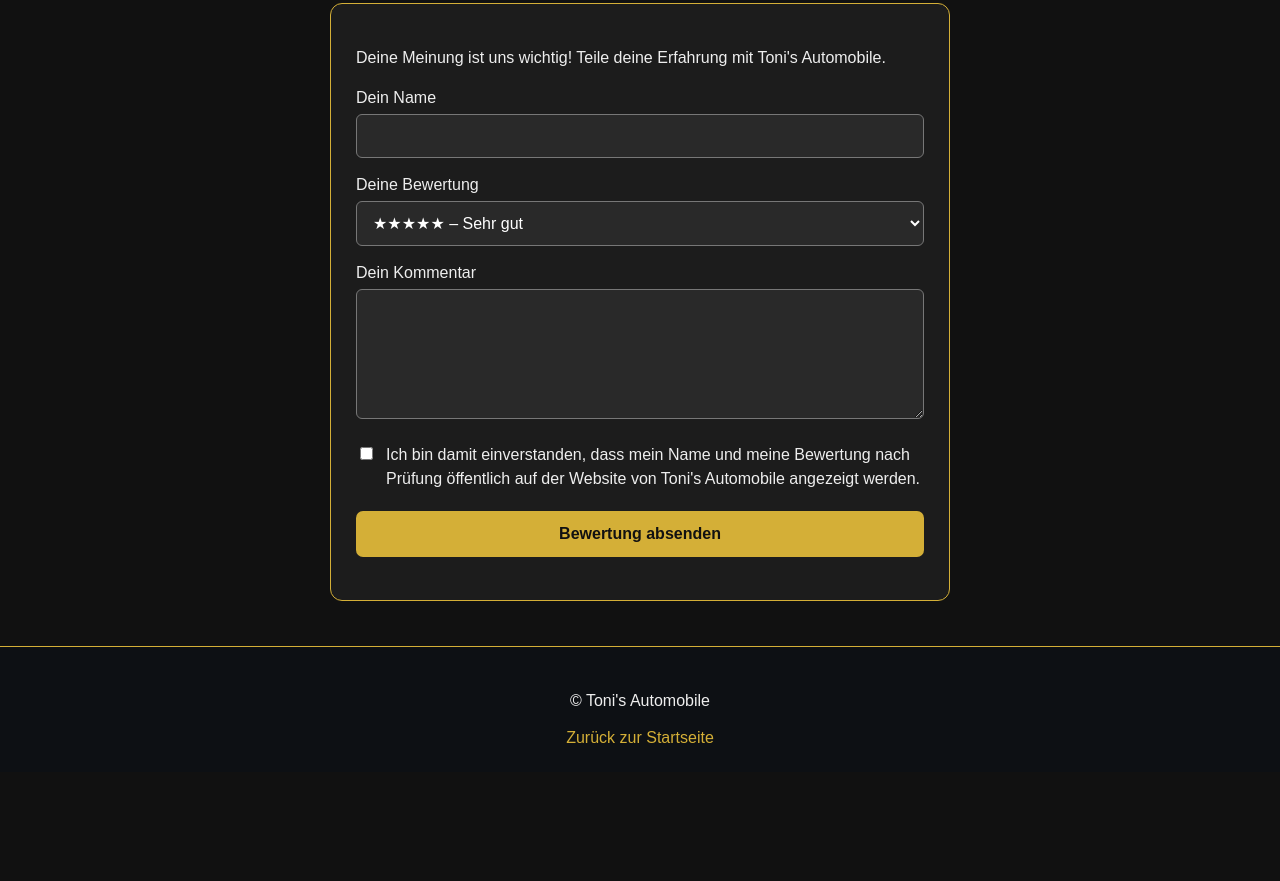
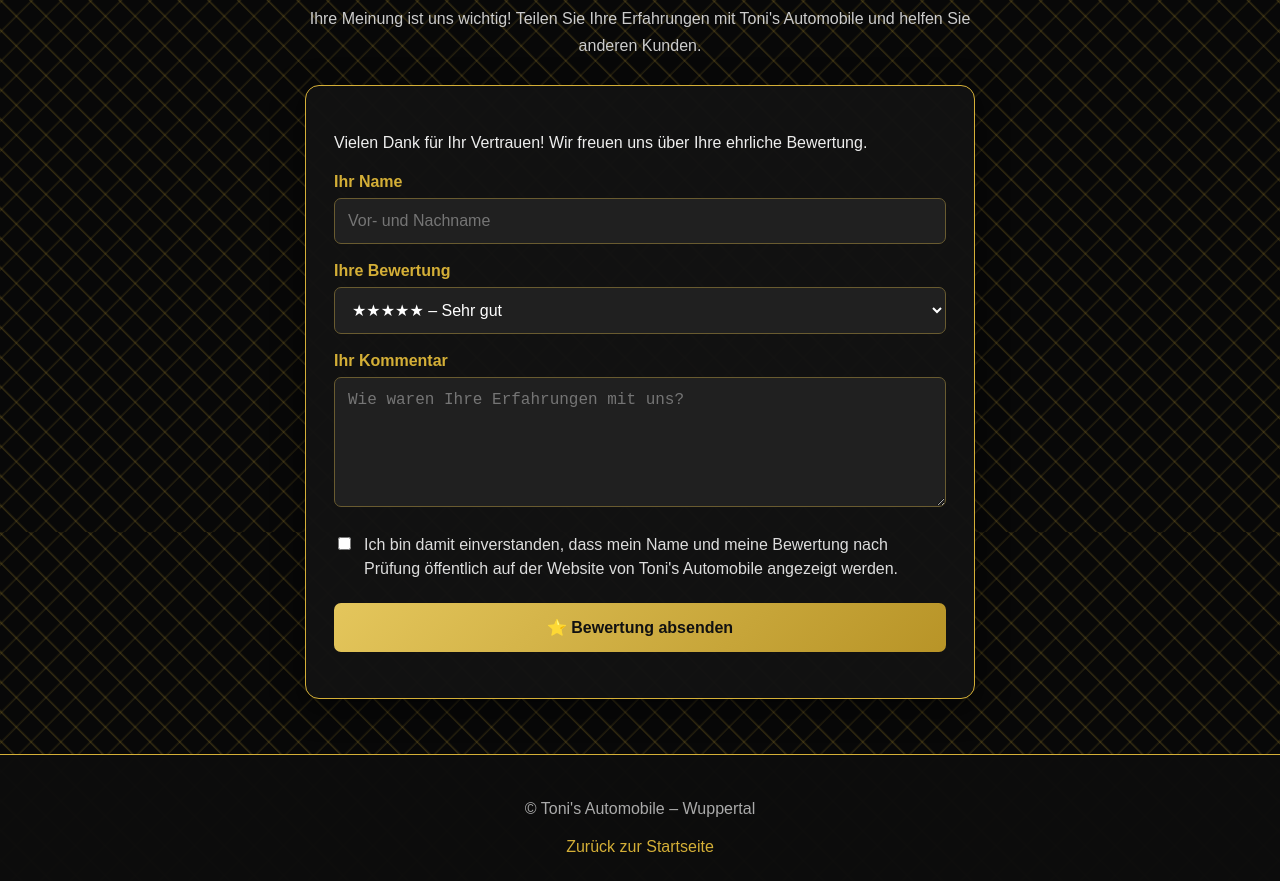
Before and after one commit to tonisautomobile1/tonis-automobile, a plain HTML site: page bewertung.html in a window 1280 px wide. Shown: the part 268-1149 px from the top of the page. Before the commit the page ends 1040 px from the top, so only its background shows below. Drawn offline with nearby package versions, Linux system fonts and the light colour scheme.

Commit message:
Refine layout and text in bewertung.html
Updated text for consistency and improved styling in bewertung.html.

```diff
--- a/bewertung.html
+++ b/bewertung.html
@@ -4,15 +4,37 @@
 <head>
   <meta charset="UTF-8">
   <meta name="viewport" content="width=device-width, initial-scale=1.0">
+  <meta name="theme-color" content="#080808">
   <title>Kundenbewertung – Toni's Automobile</title>
+
   <style>
     * { box-sizing: border-box; }
 
-    :root { --gold: #d4af37; }
+    :root {
+      --gold: #d4af37;
+      --dark: #080808;
+      --panel: rgba(18,18,18,.96);
+    }
 
     body {
       margin: 0;
-      background: #111;
+      background-color: var(--dark);
+      background-image:
+        repeating-linear-gradient(
+          45deg,
+          transparent 0px,
+          transparent 18px,
+          rgba(212,175,55,.22) 19px,
+          transparent 21px
+        ),
+        repeating-linear-gradient(
+          -45deg,
+          transparent 0px,
+          transparent 18px,
+          rgba(212,175,55,.14) 19px,
+          transparent 21px
+        );
+      background-attachment: fixed;
       color: #eee;
       font-family: Arial, sans-serif;
     }
@@ -24,8 +46,9 @@
       flex-wrap: wrap;
       gap: 15px;
       padding: 15px 25px;
-      background: #0d1014;
+      background: rgba(13,13,13,.97);
       border-bottom: 1px solid var(--gold);
+      box-shadow: 0 3px 15px rgba(0,0,0,.5);
     }
 
     .logo img {
@@ -43,27 +66,38 @@
     nav a {
       color: var(--gold);
       text-decoration: none;
+      font-weight: bold;
+      transition: color .2s;
     }
 
     nav a:hover { color: white; }
 
     .container {
-      max-width: 650px;
-      margin: 35px auto;
+      max-width: 700px;
+      margin: 45px auto;
       padding: 0 15px;
     }
 
     h1 {
       color: var(--gold);
       text-align: center;
+      font-size: 30px;
+      text-shadow: 0 0 12px rgba(212,175,55,.2);
+    }
+
+    .subtitle {
+      text-align: center;
+      color: #ccc;
+      line-height: 1.7;
     }
 
     .panel {
-      background: #1c1c1c;
+      background: var(--panel);
       border: 1px solid var(--gold);
-      border-radius: 12px;
-      padding: 25px;
+      border-radius: 14px;
+      padding: 28px;
       margin-top: 25px;
+      box-shadow: 0 8px 30px rgba(0,0,0,.6);
     }
 
     p { line-height: 1.6; }
@@ -71,16 +105,24 @@
     label {
       display: block;
       margin: 18px 0 7px;
+      color: var(--gold);
+      font-weight: bold;
     }
 
     input, select, textarea {
       width: 100%;
-      padding: 12px;
-      border-radius: 6px;
-      border: 1px solid #777;
-      background: #292929;
+      padding: 13px;
+      border-radius: 7px;
+      border: 1px solid #695b30;
+      background: #202020;
       color: white;
       font-size: 16px;
+      outline: none;
+    }
+
+    input:focus, select:focus, textarea:focus {
+      border-color: var(--gold);
+      box-shadow: 0 0 7px rgba(212,175,55,.25);
     }
 
     textarea {
@@ -92,43 +134,55 @@
       display: flex;
       align-items: flex-start;
       gap: 10px;
-      margin: 20px 0;
+      margin: 22px 0;
       line-height: 1.5;
+      color: #ddd;
+      font-weight: normal;
     }
 
     .consent input {
       width: auto;
       margin-top: 4px;
+      accent-color: var(--gold);
     }
 
     button {
       width: 100%;
-      padding: 14px;
-      background: var(--gold);
+      padding: 15px;
+      background: linear-gradient(135deg, #e4c65c, #b89427);
       color: #111;
       border: none;
       border-radius: 7px;
       font-size: 16px;
       font-weight: bold;
       cursor: pointer;
+      transition: .2s;
+    }
+
+    button:hover {
+      filter: brightness(1.12);
+      transform: translateY(-1px);
     }
 
     button:disabled {
       opacity: .6;
       cursor: not-allowed;
+      transform: none;
     }
 
     #reviewMessage {
       margin-top: 18px;
       overflow-wrap: anywhere;
+      text-align: center;
     }
 
     footer {
-      margin-top: 45px;
+      margin-top: 55px;
       padding: 25px;
       text-align: center;
-      background: #0d1014;
+      background: rgba(13,13,13,.97);
       border-top: 1px solid var(--gold);
+      color: #aaa;
     }
 
     footer a {
@@ -136,13 +190,22 @@
       text-decoration: none;
     }
 
+    footer a:hover { color: white; }
+
     @media (max-width: 600px) {
       header {
         justify-content: center;
         text-align: center;
       }
 
-      nav { justify-content: center; }
+      nav {
+        justify-content: center;
+        gap: 13px;
+      }
+
+      .container { margin: 30px auto; }
+      .panel { padding: 20px; }
+      h1 { font-size: 25px; }
     }
   </style>
 </head>
@@ -167,14 +230,23 @@
 <main class="container">
   <h1>⭐ Kundenbewertung</h1>
 
+  <p class="subtitle">
+    Ihre Meinung ist uns wichtig! Teilen Sie Ihre Erfahrungen
+    mit Toni's Automobile und helfen Sie anderen Kunden.
+  </p>
+
   <div class="panel">
-    <p>Deine Meinung ist uns wichtig! Teile deine Erfahrung mit Toni's Automobile.</p>
+    <p>
+      Vielen Dank für Ihr Vertrauen!
+      Wir freuen uns über Ihre ehrliche Bewertung.
+    </p>
 
     <form id="reviewForm">
-      <label for="reviewName">Dein Name</label>
-      <input id="reviewName" type="text" maxlength="80" required>
+      <label for="reviewName">Ihr Name</label>
+      <input id="reviewName" type="text" maxlength="80"
+             placeholder="Vor- und Nachname" required>
 
-      <label for="reviewStars">Deine Bewertung</label>
+      <label for="reviewStars">Ihre Bewertung</label>
       <select id="reviewStars" required>
         <option value="5">★★★★★ – Sehr gut</option>
         <option value="4">★★★★ – Gut</option>
@@ -183,26 +255,36 @@
         <option value="1">★ – Sehr schlecht</option>
       </select>
 
-      <label for="reviewComment">Dein Kommentar</label>
-      <textarea id="reviewComment" maxlength="1000" required></textarea>
+      <label for="reviewComment">Ihr Kommentar</label>
+      <textarea id="reviewComment" maxlength="1000"
+                placeholder="Wie waren Ihre Erfahrungen mit uns?"
+                required></textarea>
 
       <label class="consent">
         <input type="checkbox" id="reviewConsent" required>
-        <span>Ich bin damit einverstanden, dass mein Name und meine Bewertung nach Prüfung öffentlich auf der Website von Toni's Automobile angezeigt werden.</span>
+        <span>
+          Ich bin damit einverstanden, dass mein Name und meine
+          Bewertung nach Prüfung öffentlich auf der Website von
+          Toni's Automobile angezeigt werden.
+        </span>
       </label>
 
-      <button type="submit" id="submitButton">Bewertung absenden</button>
+      <button type="submit" id="submitButton">
+        ⭐ Bewertung absenden
+      </button>
+
       <p id="reviewMessage" aria-live="polite"></p>
     </form>
   </div>
 </main>
 
 <footer>
-  <p>© Toni's Automobile</p>
+  <p>© Toni's Automobile – Wuppertal</p>
   <a href="index.html">Zurück zur Startseite</a>
 </footer>
 
 <script src="https://cdn.jsdelivr.net/npm/@supabase/supabase-js@2"></script>
+
 <script>
   const db = supabase.createClient(
     'https://ylgaecxpjpwcqckspfkq.supabase.co',
@@ -221,7 +303,7 @@
     const consent = document.getElementById('reviewConsent').checked;
 
     if (!name || !comment || !consent) {
-      message.textContent = 'Bitte fülle alle Felder aus und bestätige die Einwilligung.';
+      message.textContent = 'Bitte füllen Sie alle Felder aus und bestätigen Sie die Einwilligung.';
       return;
     }
 
@@ -239,10 +321,14 @@
 
       if (error) throw error;
 
-      message.textContent = 'Vielen Dank! Deine Bewertung wird nach Prüfung veröffentlicht.';
+      message.textContent =
+        'Vielen Dank! Ihre Bewertung wird nach Prüfung veröffentlicht.';
+
       event.target.reset();
+
     } catch (error) {
       message.textContent = 'Fehler beim Senden: ' + error.message;
+
     } finally {
       button.disabled = false;
     }
```
